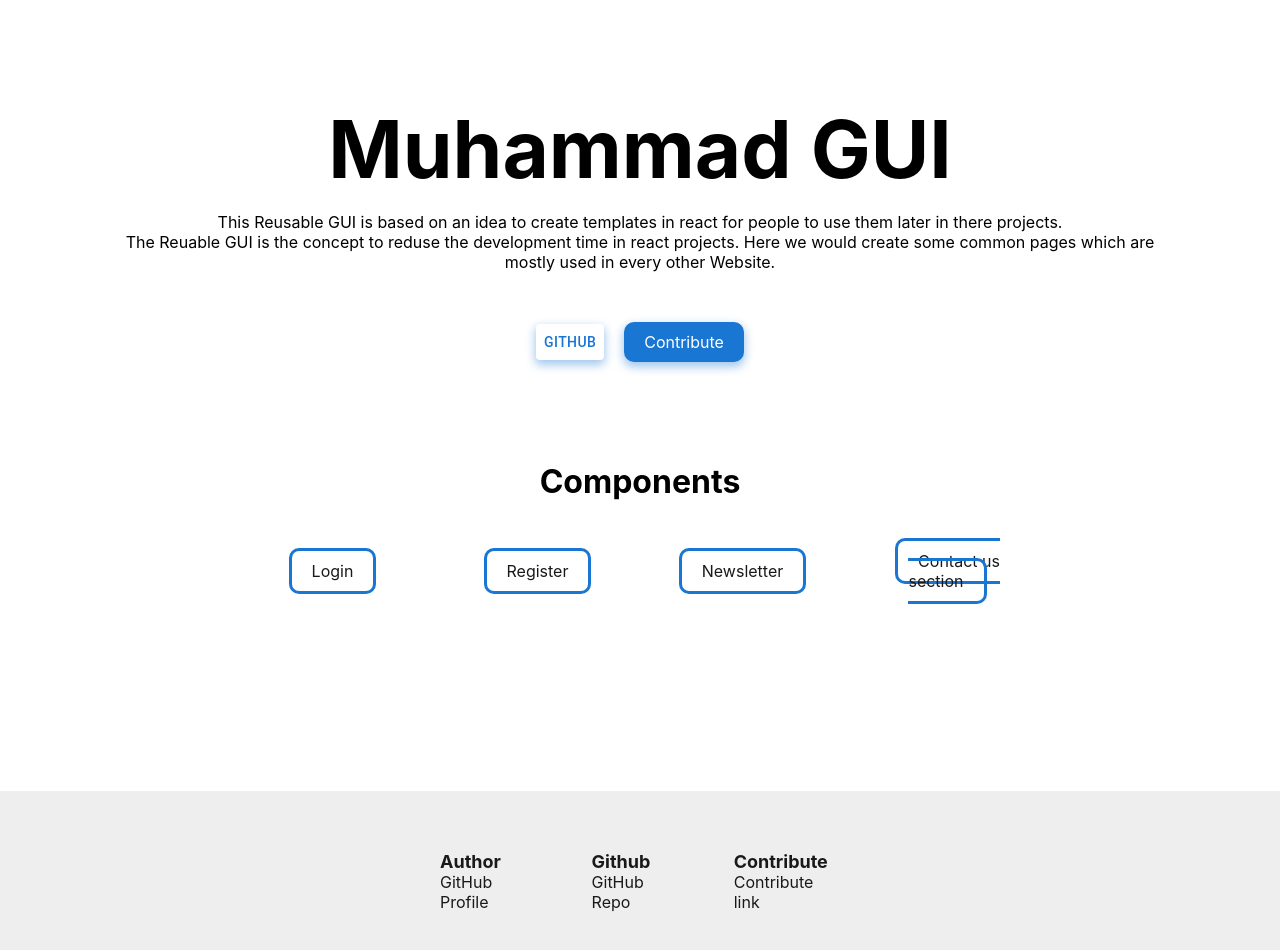
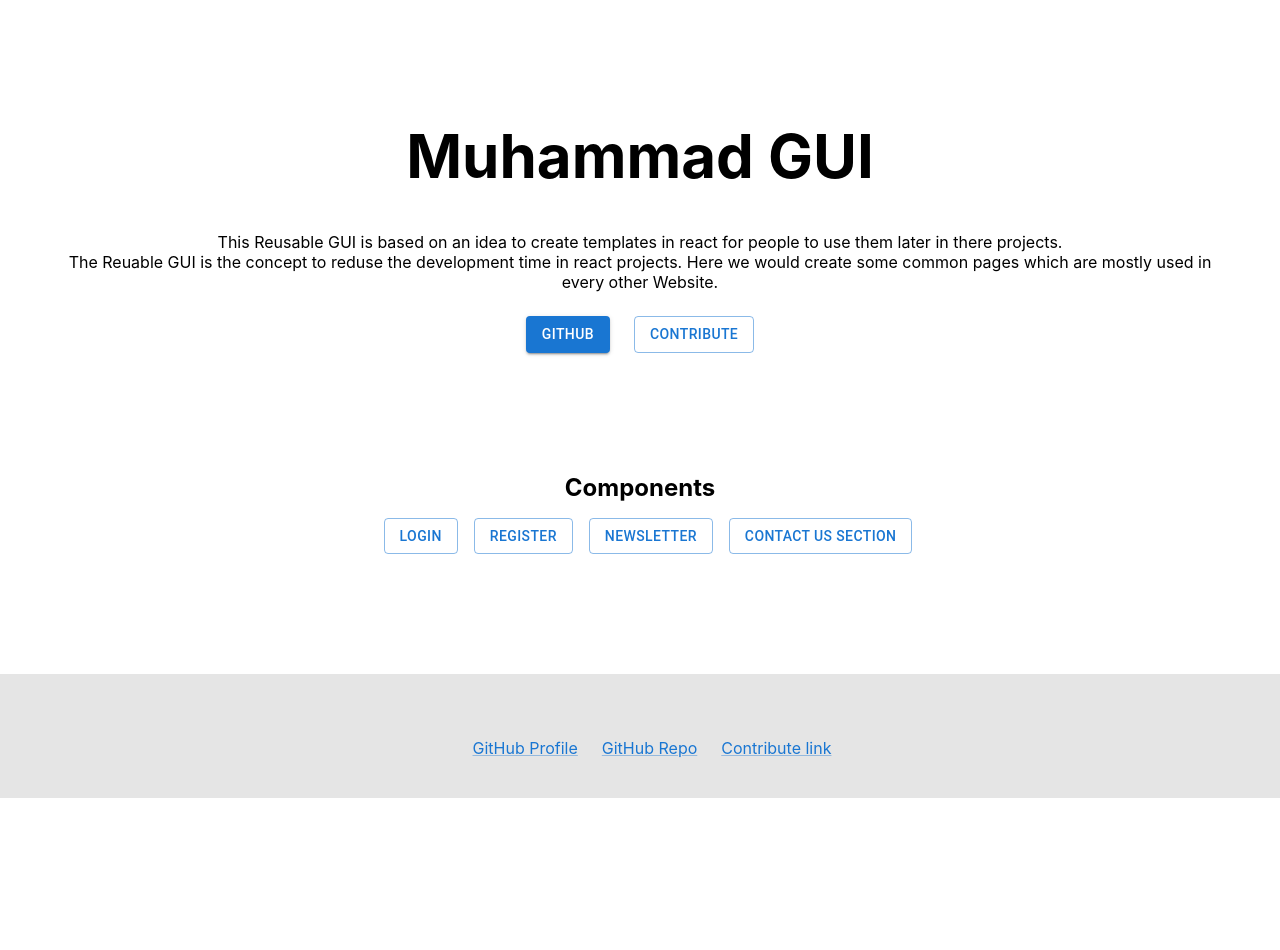
Before and after one commit to muhammad-ahmed02/GUI, a React (Create React App) app: page / in a window 1280 px wide. Shown: the top 950 px of the page. After the commit the page ends 800 px from the top, so only its background shows below. Built offline with nearby package versions, Linux system fonts and the light colour scheme.

Commit message:
[FEAT] Home page

```diff
--- a/src/App.js
+++ b/src/App.js
@@ -3,7 +3,7 @@ import { Route, Switch, BrowserRouter } from "react-router-dom";
 import Register from "./components/Register";
 import Login from "./components/Login";
 import Error404 from "./components/Error404";
-import Home from './pages/Home/Home'
+import Home from './pages/Home'
 
 function App() {
   return (
--- /dev/null
+++ b/src/components/ComponentsList.jsx
@@ -0,0 +1,47 @@
+import { Button, Grid } from "@mui/material"
+import { Link } from "react-router-dom"
+
+const componentList = () => {
+  return (
+
+          <Grid
+            container
+            spacing={2}
+            columns={4}
+            sx={{
+              maxWidth: 780,
+              margin: "0 auto",
+            }}
+            direction="row"
+            justifyContent="center"
+            alignItems="center"
+          >
+            <Grid item>
+              <Button variant="outlined" component={Link} to="/login">
+                Login
+              </Button>
+            </Grid>
+            <Grid item>
+              <Button variant="outlined" component={Link} to="/register">
+                Register
+              </Button>
+            </Grid>
+            <Grid item>
+              <Button variant="outlined" component={Link} to="/newsletter">
+                Newsletter
+              </Button>
+            </Grid>
+            <Grid item>
+              <Button
+                variant="outlined"
+                component={Link}
+                to="/contact-us-section"
+              >
+                Contact us section
+              </Button>
+            </Grid>
+          </Grid>
+  )
+}
+
+export default componentList
--- /dev/null
+++ b/src/components/Footer.jsx
@@ -0,0 +1,33 @@
+import { Box, Container, Grid, Link } from "@mui/material";
+
+const Footer = () => {
+  return (
+    <Box component="footer" sx={{ p: 5, backgroundColor: "#e5e5e5" }}>
+      <Container sx={{ maxWidth: 768 }}>
+        <Grid
+          container
+          spacing={3}
+          columns={3}
+          sx={{ margin: "0 auto", pr: 3 }}
+          direction="row"
+          justifyContent="center"
+          alignItems="center"
+        >
+          <Grid component="section" item>
+            <Link underline="always" href="https://github.com/muhammad-ahmed02">GitHub Profile</Link>
+          </Grid>
+          <Grid component="section" item>
+            <Link underline="always" href="https://github.com/muhammad-ahmed02/GUI">GitHub Repo</Link>
+          </Grid>
+          <Grid component="section" item>
+            <Link underline="always" href="https://github.com/muhammad-ahmed02/GUI/blob/main/CONTRIBUTING.md">
+              Contribute link
+            </Link>
+          </Grid>
+        </Grid>
+      </Container>
+    </Box>
+  );
+};
+
+export default Footer;
--- a/src/components/Footer/Footer.jsx
+++ /dev/null
@@ -1,24 +0,0 @@
-import './styles.css'
-
-const Footer = () => {
-  return (
-    <footer className="footer">
-      <div className="footer__container">
-        <section>
-          <h3 className='footer__title'>Author</h3>
-          <a className='footer__link' href="https://github.com/muhammad-ahmed02">GitHub Profile</a>
-        </section>
-        <section>
-          <h3 className='footer__title'>Github</h3>
-          <a className='footer__link' href="https://github.com/muhammad-ahmed02/GUI">GitHub Repo</a>
-        </section>
-        <section>
-          <h3 className='footer__title'>Contribute</h3>
-          <a className='footer__link' href="https://github.com/muhammad-ahmed02/GUI/blob/main/CONTRIBUTING.md">Contribute link</a>
-        </section>
-      </div>
-    </footer>
-  )
-}
-
-export default Footer
--- a/src/components/Footer/styles.css
+++ /dev/null
@@ -1,42 +0,0 @@
-.footer {
-  background-color: #eeeeee;
-  color: #191919;
-  padding: 40px;
-}
-
-.footer__container {
-  margin: 0 auto;
-  max-width: 400px;
-  display: flex;
-  justify-content: space-between;
-  align-items: flex-start;
-  flex-direction: column;
-  gap: 50px;
-}
-
-@media (min-width: 768px) {
-  .footer {
-    height: 100px;
-    display: flex;
-    justify-content: center;
-    align-items: center;
-  }
-  .footer__container {
-    flex-direction: row;
-  }
-}
-
-
-.footer__title {
-  font-size: 18px;
-}
-
-.footer__link {
-  text-decoration: none;
-  color: #191919;
-}
-
-.footer__link:hover {
-  opacity: 0.7;
-  text-decoration: underline;
-}
--- /dev/null
+++ b/src/pages/Home.jsx
@@ -0,0 +1,52 @@
+import { Box, Button, Container } from "@mui/material";
+
+import Footer from "../components/Footer";
+import ComponentList from '../components/ComponentsList'
+
+const Home = () => {
+  return (
+    <>
+      <Container sx={{ maxWidth: 1080 }}>
+        <Box component="header" pt={15}>
+          <Box sx={{ textAlign: "center" }}>
+            <Box component="h1" sx={{ fontSize: 60, mb: 5 }}>
+              Muhammad GUI
+            </Box>
+            <p>
+              This Reusable GUI is based on an idea to create templates in react
+              for people to use them later in there projects.
+            </p>
+            <p>
+              The Reuable GUI is the concept to reduse the development time in
+              react projects. Here we would create some common pages which are
+              mostly used in every other Website.
+            </p>
+            <Box sx={{ mt: 3 }}>
+              <Button
+                variant="contained"
+                href="https://github.com/muhammad-ahmed02/GUI"
+              >
+                GitHub
+              </Button>
+              <Button
+                sx={{ ml: 3 }}
+                variant="outlined"
+                href="https://github.com/muhammad-ahmed02/GUI"
+              >
+                Contribute
+              </Button>
+            </Box>
+          </Box>
+        </Box>
+
+        <Box component="section" sx={{ my: 15, textAlign: "center" }}>
+          <h2>Components</h2>
+          <ComponentList />
+        </Box>
+      </Container>
+      <Footer />
+    </>
+  );
+};
+
+export default Home;
--- a/src/pages/Home/Home.jsx
+++ /dev/null
@@ -1,54 +0,0 @@
-import { Link } from "react-router-dom"
-
-import './styles.css'
-import Footer from "../../components/Footer/Footer"
-import { Button } from "@mui/material"
-
-const Home = () => {
-  return (
-    <>
-      <main className="home">
-        <header className="home__header">
-          <h1 className="home__title">Muhammad GUI</h1>
-          <div className="home__details">
-            <p>This Reusable GUI is based on an idea to create templates in react for people to use them later in there projects.</p>
-            <p>The Reuable GUI is the concept to reduse the development time in react projects. Here we would create some common pages which are mostly used in every other Website.</p>
-          </div>
-          <div className="home__ctas">
-            <Button component='a' className="home__cta" href="https://github.com/muhammad-ahmed02/GUI">GitHub</Button>
-            <a className="home__cta" href="https://github.com/muhammad-ahmed02/GUI">Contribute</a>
-          </div>
-        </header>
-
-        <section className="home__components">
-          <h2>Components</h2>
-          <ul className="home__list">
-            <li>
-              <Link to='/login'>
-                Login
-              </Link>
-            </li>
-            <li>
-              <Link to='/register'>
-                Register
-              </Link>
-            </li>
-            <li>
-              <Link to='/newsletter'>
-                Newsletter
-              </Link>
-            </li>
-            <li>
-              <Link to='/contact-us-section'>
-                Contact us section
-              </Link>
-            </li>
-          </ul>
-        </section>
-      </main>
-      <Footer />
-    </>
-  )
-}
-
-export default Home
--- a/src/pages/Home/styles.css
+++ /dev/null
@@ -1,91 +0,0 @@
-.home {
-  text-align: center;
-  padding: 100px;
-  padding-top: 100px;
-  max-width: 1080px;
-  margin: 0 auto;
-}
-
-.home__header {
-  margin-bottom: 40px;
-}
-
-.home__title {
-  font-size: 50px;
-  margin-bottom: 15px;
-}
-
-@media (min-width: 414px) {
-  .home__title {
-    font-size: 80px;
-  }
-}
-
-.home__details {
-  margin-bottom: 50px;
-}
-
-.home__ctas {
-  display: flex;
-  gap: 20px;
-  justify-content: center;
-  align-items: center;
-}
-
-.home__cta {
-  text-decoration: none;
-  color: #ffffff;
-  background-color: #1976d2;
-  padding: 10px 20px;
-  border-radius: 10px;
-
-  -webkit-box-shadow: 0 4px 10px 1px rgba(25, 117, 209, 0.4);
-  -moz-box-shadow: 0 4px 10px 1px rgba(25, 117, 209, 0.4);
-  box-shadow: 0 4px 10px 1px rgba(25, 117, 209, 0.4);
-  transition: box-shadow 250ms ease;
-}
-
-.home__cta:hover {
-  box-shadow: none;
-}
-
-.home__components {
-  margin: 100px 0;
-}
-
-.home__components h2 {
-  font-size: 32px;
-}
-
-.home__list {
-  margin: 0 auto;
-  max-width: 800px;
-  padding-top: 50px;
-  list-style-type: none;
-  display: grid;
-  grid-template-columns: repeat(auto-fill, minmax(min(100%, 250px), 1fr));
-  grid-auto-flow: dense;
-  place-items: center;
-  grid-auto-rows: 40px;
-  gap: 20px;
-}
-
-@media (min-width: 768px) {
-  .home__list {
-    grid-template-columns: repeat(4, 1fr);
-  }
-}
-
-.home__list a {
-  text-decoration: none;
-  color: #191919;
-  border: 3px #1976d2 solid;
-  padding: 10px 20px;
-  border-radius: 10px;
-  transition: background 300ms linear;
-}
-
-.home__list a:hover {
-  color: #ffffff;
-  background-color: #1976d2;
-}
```
